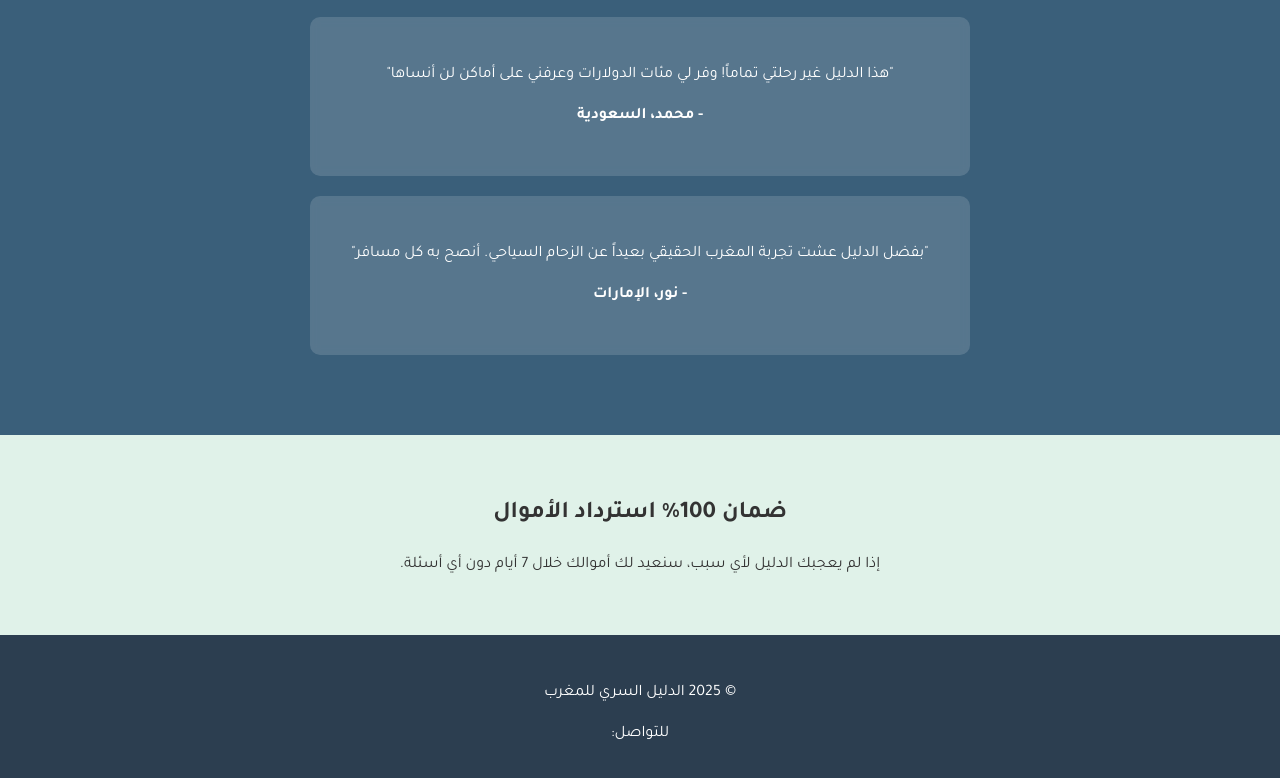
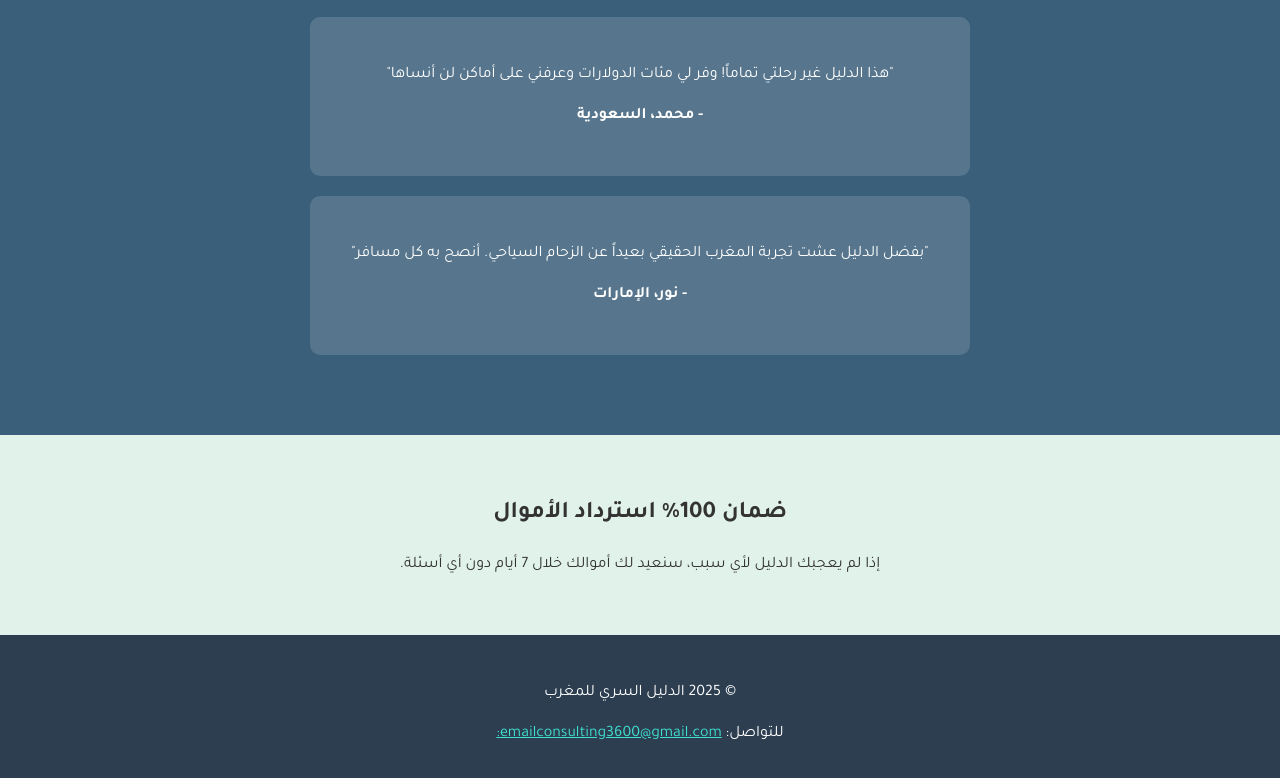
Before and after one commit to secretguidemorroco/secret-guide-to-morroco, a plain HTML site: page index.html in a window 1280 px wide. Shown: the part 1408-2186 px from the top of the page. Drawn offline with Linux system fonts and the light colour scheme.

Commit message:
index.html

```diff
--- a/index.html
+++ b/index.html
@@ -246,7 +246,7 @@
             <span data-i18n="counter_text2">نسخة حتى الآن</span>
         </div>
 
-        <div class="price-tag" data-i18n="price">5 دولار فقط</div>
+        <div class="price-tag" data-i18n="price">12 دولار فقط</div>
 
         <a href="https://payhip.com/b/PTr5z" class="cta-button" id="buy-now-btn" data-i18n="buy_button">اشتر الدليل الآن</a>
 
@@ -316,7 +316,7 @@
 
     <footer class="footer">
         <p data-i18n="copyright">© 2025 الدليل السري للمغرب</p>
-        <p data-i18n="contact">للتواصل: <a href="mailto:contact@morocco-secret.com" style="color: var(--zellige-turquoise);">contact@morocco-secret.com</a></p>
+        <p data-i18n="emailconsulting3600@gmail.com:">للتواصل: <a href="mailto:emailconsulting3600@gmail.com:m" style="color: var(--zellige-turquoise);">emailconsulting3600@gmail.com:</a></p>
     </footer>
 
     <script>
@@ -364,7 +364,7 @@
                     hero_sub: "50-page PDF guide revealing authentic places away from tourist trails",
                     counter_text: "⚠️ Already sold",
                     counter_text2: "copies",
-                    price: "Only $5",
+                    price: "Only $12",
                     buy_button: "Get the Guide Now",
                     download_note: "Instant download • High-quality PDF",
                     features_title: "What's Inside?",
@@ -401,7 +401,7 @@
                     hero_sub: "Guía PDF de 50 páginas con lugares auténticos",
                     counter_text: "⚠️ Vendidas",
                     counter_text2: "copias",
-                    price: "Solo $5",
+                    price: "Solo $12",
                     buy_button: "Comprar Guía",
                     download_note: "Descarga inmediata • PDF calidad",
                     features_title: "¿Qué incluye?",
@@ -425,7 +425,7 @@
                     guarantee_title: "Garantía",
                     guarantee_text: "Reembolso en 7 días",
                     copyright: "© 2025 Guía Secreta",
-                    contact: "Contacto:",
+                    contact: "emailconsulting3600@gmail.com:",
                     payment_title: "Completar compra",
                     guide_price: "Precio:",
                     paypal_button: "Pagar con PayPal",
```
